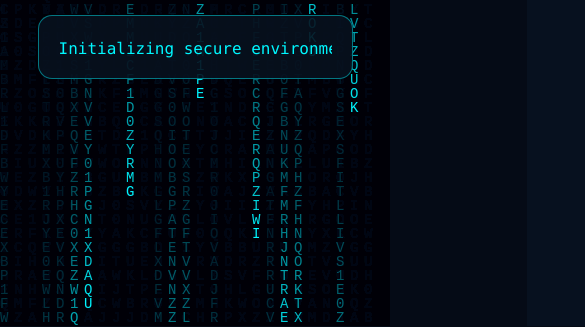
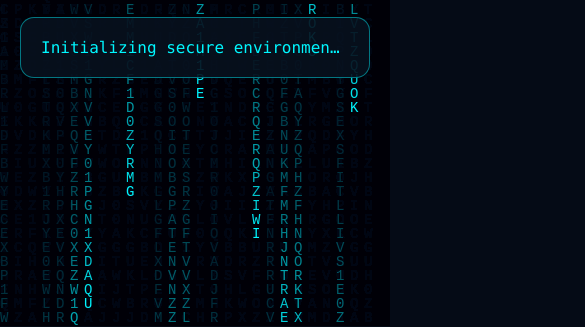
Before and after one commit to Ankur-Majumder/new-project, a website: page public/index.html in a window 390 px wide. Shown: the part 518-845 px from the top of the page, 585 px wide, since content can reach past the window. Drawn offline with Linux system fonts and the light colour scheme.

Commit message:
mobile ui update

```diff
--- a/public/index.html
+++ b/public/index.html
@@ -13,19 +13,28 @@
   font-family:Consolas, monospace;
 }
 
+/* FIX 1: Prevent html/body from ever growing wider than the viewport */
+html, body{
+  max-width:100%;
+  overflow-x:hidden;
+}
+
 body{
   background:#050b16;
   color:#00f7ff;
-  overflow-x:hidden;
 }
 
+/* FIX 2: Canvas must never exceed the viewport width */
 canvas{
   position:fixed;
   top:0;
   left:0;
   z-index:-1;
+  max-width:100vw;          /* hard cap */
+  max-height:100vh;
 }
 
+/* FIX 3: Cursor glow – clamp so the right-side overhang can't trigger scroll */
 .cursor-glow{
   position:fixed;
   width:220px;
@@ -35,6 +44,9 @@ canvas{
   background:radial-gradient(circle, rgba(0,247,255,.12), transparent 70%);
   transform:translate(-50%,-50%);
   z-index:0;
+  /* keep it from causing overflow when near the right/bottom edges */
+  will-change:transform;
+  overflow:hidden;
 }
 
 /* NAV */
@@ -110,7 +122,6 @@ nav h1{
   transform-origin:center;
 }
 
-/* Animate 3 bars → ✕ */
 .hamburger.open span:nth-child(1){
   transform:translateY(11px) rotate(45deg);
 }
@@ -131,6 +142,9 @@ nav h1{
   align-items:center;
   text-align:center;
   padding:20px;
+  /* FIX 4: prevent hero from ever being wider than viewport */
+  width:100%;
+  max-width:100vw;
 }
 
 .hero h2{
@@ -151,14 +165,19 @@ nav h1{
   border:1px solid rgba(0,247,255,.45);
   padding:20px;
   border-radius:14px;
-  width:min(800px,90%);
+  /* FIX 5: use 90vw instead of min(800px,90%) to be safe, and hide inner overflow */
+  width:min(800px, 90vw);
+  max-width:90vw;
   text-align:left;
+  overflow:hidden;          /* stops the typed text from pushing width */
 }
 
 #terminalText{
   font-size:1rem;
   color:#00f7ff;
-  white-space:nowrap;
+  /* FIX 6: allow wrapping on small screens instead of forcing one line */
+  white-space:normal;
+  word-break:break-all;
   overflow:hidden;
 }
 
@@ -169,6 +188,7 @@ nav h1{
   background:#00f7ff;
   margin-left:5px;
   animation:blink 1s infinite;
+  vertical-align:middle;
 }
 
 @keyframes blink{
@@ -179,6 +199,10 @@ nav h1{
 /* SECTIONS */
 .section{
   padding:90px 8%;
+  /* FIX 7: sections must not overflow */
+  width:100%;
+  max-width:100vw;
+  overflow:hidden;
 }
 
 .section h2{
@@ -235,6 +259,8 @@ a.card{
   border:1px solid #113b50;
   border-radius:10px;
   color:#00f7ff;
+  /* FIX 8: inputs can trigger overflow if they ignore box-sizing */
+  box-sizing:border-box;
 }
 
 .row{
@@ -258,7 +284,7 @@ a.card{
   background:#00c8d4;
 }
 
-/* ── FOOTER ── */
+/* FOOTER */
 footer.footer{
   background:rgba(0,0,0,.55);
   backdrop-filter:blur(8px);
@@ -268,6 +294,9 @@ footer.footer{
   flex-direction:column;
   align-items:center;
   gap:28px;
+  width:100%;
+  max-width:100vw;
+  overflow:hidden;
 }
 
 .social-links{
@@ -367,6 +396,18 @@ footer.footer{
     padding:12px;
     border-radius:50%;
   }
+
+  /* FIX 9: On mobile, terminal text can stay single-line but box is capped */
+  .terminal{
+    width:calc(100vw - 40px);
+    max-width:calc(100vw - 40px);
+  }
+
+  #terminalText{
+    white-space:nowrap;
+    overflow:hidden;
+    text-overflow:ellipsis;
+  }
 }
 </style>
 </head>
@@ -440,43 +481,32 @@ footer.footer{
   </form>
 </section>
 
-<!-- ── FOOTER ── -->
 <footer class="footer">
-
   <div class="social-links">
-
-    <!-- Discord -->
     <a href="https://discord.com" target="_blank" rel="noopener">
       <svg viewBox="0 0 24 24" xmlns="http://www.w3.org/2000/svg">
         <path d="M20.317 4.37a19.791 19.791 0 0 0-4.885-1.515.074.074 0 0 0-.079.037c-.21.375-.444.864-.608 1.25a18.27 18.27 0 0 0-5.487 0 12.64 12.64 0 0 0-.617-1.25.077.077 0 0 0-.079-.037A19.736 19.736 0 0 0 3.677 4.37a.07.07 0 0 0-.032.027C.533 9.046-.32 13.58.099 18.057c.012.076.05.15.12.19a19.9 19.9 0 0 0 5.993 3.03.078.078 0 0 0 .084-.028 14.09 14.09 0 0 0 1.226-1.994.076.076 0 0 0-.041-.106 13.107 13.107 0 0 1-1.872-.892.077.077 0 0 1-.008-.128 10.2 10.2 0 0 0 .372-.292.074.074 0 0 1 .077-.01c3.928 1.793 8.18 1.793 12.062 0a.074.074 0 0 1 .078.01c.12.098.246.198.373.292a.077.077 0 0 1-.006.127 12.299 12.299 0 0 1-1.873.892.077.077 0 0 0-.041.107c.36.698.772 1.362 1.225 1.993a.076.076 0 0 0 .084.028 19.839 19.839 0 0 0 6.002-3.03.077.077 0 0 0 .032-.054c.5-5.177-.838-9.674-3.549-13.66a.061.061 0 0 0-.031-.03zM8.02 15.33c-1.183 0-2.157-1.085-2.157-2.419 0-1.333.956-2.419 2.157-2.419 1.21 0 2.176 1.096 2.157 2.42 0 1.333-.956 2.418-2.157 2.418zm7.975 0c-1.183 0-2.157-1.085-2.157-2.419 0-1.333.955-2.419 2.157-2.419 1.21 0 2.176 1.096 2.157 2.42 0 1.333-.946 2.418-2.157 2.418z"/>
       </svg>
       <span>Discord</span>
     </a>
-
-    <!-- YouTube -->
     <a href="https://www.youtube.com/@shadowlabs-1" target="_blank" rel="noopener">
       <svg viewBox="0 0 24 24" xmlns="http://www.w3.org/2000/svg">
         <path d="M23.498 6.186a3.016 3.016 0 0 0-2.122-2.136C19.505 3.545 12 3.545 12 3.545s-7.505 0-9.377.505A3.017 3.017 0 0 0 .502 6.186C0 8.07 0 12 0 12s0 3.93.502 5.814a3.016 3.016 0 0 0 2.122 2.136c1.871.505 9.376.505 9.376.505s7.505 0 9.377-.505a3.015 3.015 0 0 0 2.122-2.136C24 15.93 24 12 24 12s0-3.93-.502-5.814zM9.545 15.568V8.432L15.818 12l-6.273 3.568z"/>
       </svg>
       <span>YouTube</span>
     </a>
-
-    <!-- Instagram -->
     <a href="https://www.instagram.com/shadow.labs1/" target="_blank" rel="noopener">
       <svg viewBox="0 0 24 24" xmlns="http://www.w3.org/2000/svg">
         <path d="M12 2.163c3.204 0 3.584.012 4.85.07 3.252.148 4.771 1.691 4.919 4.919.058 1.265.069 1.645.069 4.849 0 3.205-.012 3.584-.069 4.849-.149 3.225-1.664 4.771-4.919 4.919-1.266.058-1.644.07-4.85.07-3.204 0-3.584-.012-4.849-.07-3.26-.149-4.771-1.699-4.919-4.92-.058-1.265-.07-1.644-.07-4.849 0-3.204.013-3.583.07-4.849.149-3.227 1.664-4.771 4.919-4.919 1.266-.057 1.645-.069 4.849-.069zM12 0C8.741 0 8.333.014 7.053.072 2.695.272.273 2.69.073 7.052.014 8.333 0 8.741 0 12c0 3.259.014 3.668.072 4.948.2 4.358 2.618 6.78 6.98 6.98C8.333 23.986 8.741 24 12 24c3.259 0 3.668-.014 4.948-.072 4.354-.2 6.782-2.618 6.979-6.98.059-1.28.073-1.689.073-4.948 0-3.259-.014-3.667-.072-4.947-.196-4.354-2.617-6.78-6.979-6.98C15.668.014 15.259 0 12 0zm0 5.838a6.162 6.162 0 1 0 0 12.324 6.162 6.162 0 0 0 0-12.324zM12 16a4 4 0 1 1 0-8 4 4 0 0 1 0 8zm6.406-11.845a1.44 1.44 0 1 0 0 2.881 1.44 1.44 0 0 0 0-2.881z"/>
       </svg>
       <span>Instagram</span>
     </a>
-
   </div>
-
   <p class="footer-copy">© 2026 ShadowRoot Security — All rights reserved</p>
-
 </footer>
 
 <script>
-// HAMBURGER — toggle menu + animate to ✕
+// HAMBURGER
 const hamburger = document.getElementById("hamburger");
 const navLinks  = document.getElementById("navLinks");
 
@@ -485,7 +515,6 @@ hamburger.addEventListener("click", () => {
   navLinks.classList.toggle("active");
 });
 
-// Close menu when a link is tapped
 navLinks.querySelectorAll("a").forEach(link => {
   link.addEventListener("click", () => {
     hamburger.classList.remove("open");
@@ -493,28 +522,33 @@ navLinks.querySelectorAll("a").forEach(link => {
   });
 });
 
-// CURSOR GLOW
-document.addEventListener("mousemove", e => {
-  const glow = document.getElementById("cursorGlow");
-  glow.style.left = e.clientX + "px";
-  glow.style.top  = e.clientY + "px";
-});
+// CURSOR GLOW — only active on non-touch devices
+if(window.matchMedia("(pointer:fine)").matches){
+  document.addEventListener("mousemove", e => {
+    const glow = document.getElementById("cursorGlow");
+    glow.style.left = e.clientX + "px";
+    glow.style.top  = e.clientY + "px";
+  });
+}
 
-// MATRIX RAIN
-const canvas  = document.getElementById("matrix");
-const ctx     = canvas.getContext("2d");
-canvas.width  = window.innerWidth;
-canvas.height = window.innerHeight;
+// MATRIX RAIN — FIX 10: resize uses innerWidth/innerHeight and resets drops
+const canvas = document.getElementById("matrix");
+const ctx    = canvas.getContext("2d");
 
-window.addEventListener("resize", () => {
+let columns, drops;
+
+function resizeCanvas(){
   canvas.width  = window.innerWidth;
   canvas.height = window.innerHeight;
-});
+  columns = Math.floor(canvas.width / fontSize);
+  drops   = Array(columns).fill(1);
+}
 
 const chars    = "01ABCDEFGHIJKLMNOPQRSTUVWXYZ";
 const fontSize = 14;
-const columns  = Math.floor(canvas.width / fontSize);
-const drops    = Array(columns).fill(1);
+resizeCanvas();
+
+window.addEventListener("resize", resizeCanvas);
 
 function draw(){
   ctx.fillStyle = "rgba(5,11,22,0.08)";
```
